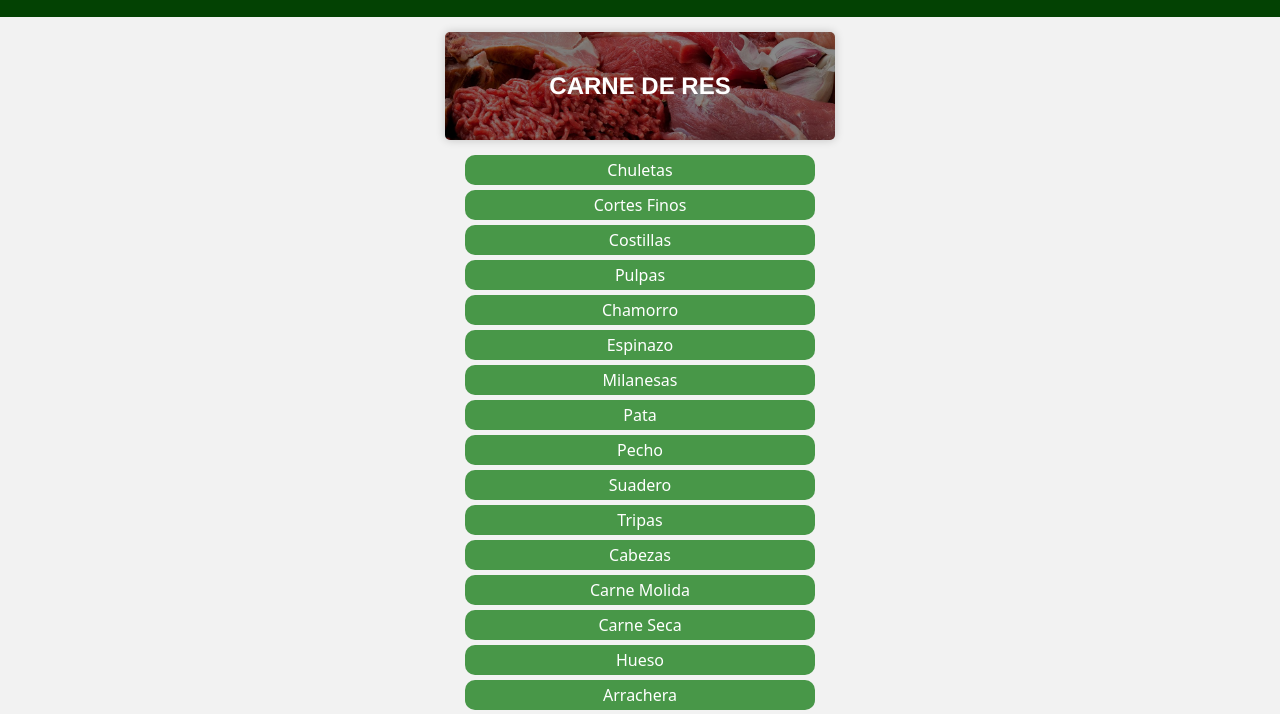
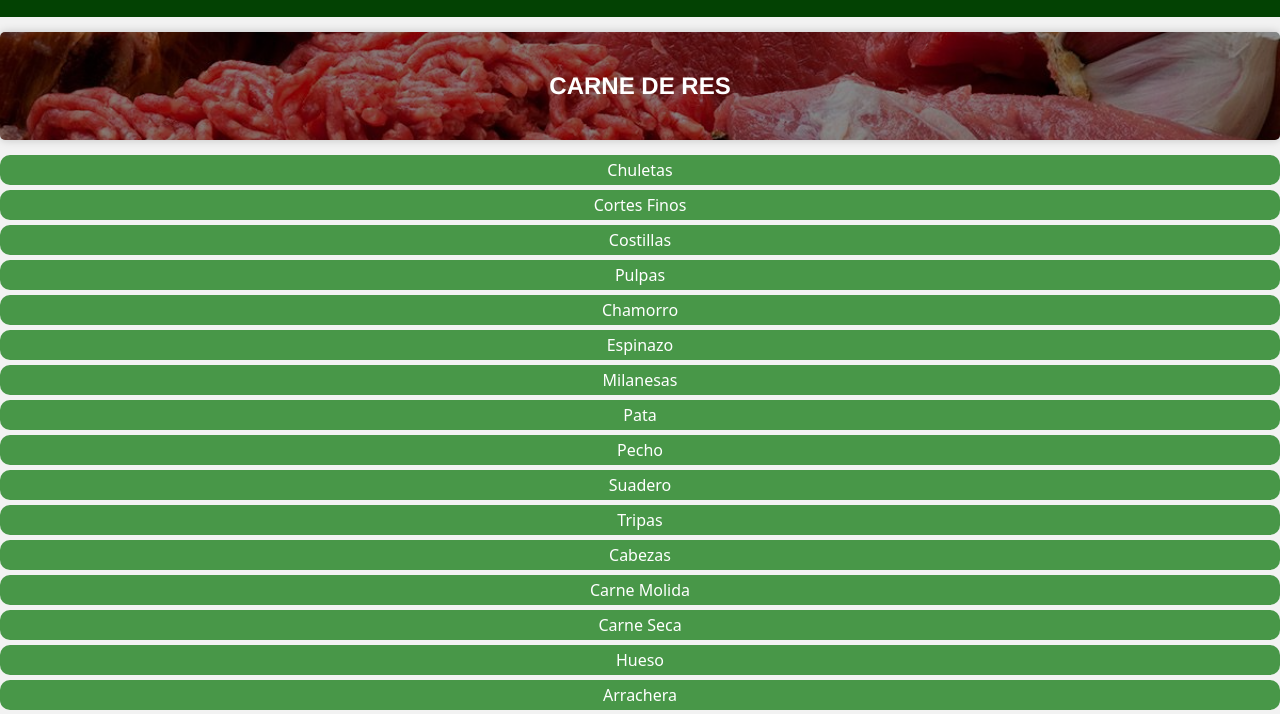
Before and after one commit to LFRC19/MenuV1, a plain HTML site: page index.html in a window 1280 px wide. Both pictures are taken after a click on the element "CARNE DE RES". Shown: the part 60-774 px from the top of the page. Drawn offline with Linux system fonts and the light colour scheme.

Commit message:
Update styles.css

```diff
--- a/styles.css
+++ b/styles.css
@@ -45,7 +45,7 @@ h1 {
     border-radius: 5px;
     box-shadow: 0 0 10px rgba(0, 0, 0, 0.2);
     text-align: center;
-    max-width: 350px;
+    max-width: auto;
     display: block;
     clear: both;
     position: relative;
@@ -94,7 +94,7 @@ h1 {
 .submenu .rectangulo {
     font-family: 'Bebas Neue', system-ui, -apple-system, BlinkMacSystemFont, 'Segoe UI', Roboto, Oxygen, Ubuntu, Cantarell, 'Open Sans', 'Helvetica Neue', sans-serif, serif, sans-serif;
     background-color: #489748;
-    width: 350px;
+    width: auto;
     height: 30px;
     margin: 5px auto;
     border-radius: 10px;
```
